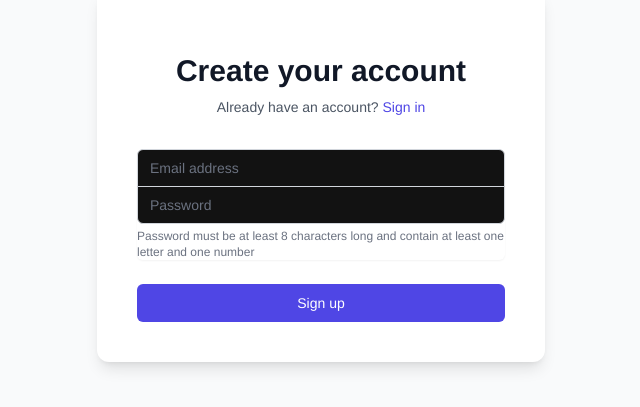
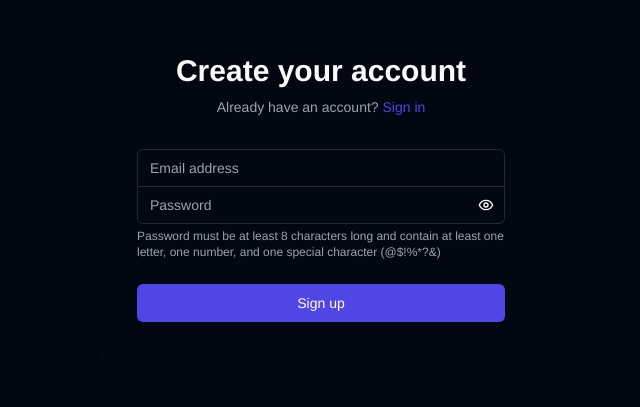
Before and after one commit to bilalmoten/rapidsitefinal, a Next.js app: page /signup in a window 1280 px wide. Shown: the part 225-632 px from the top of the page, without its empty margins (319-959 px from the left). Built offline with nearby package versions, Linux system fonts and the light colour scheme.

Commit message:
login and signup UI changes, adding show/hide button

```diff
--- /dev/null
+++ b/app/login/actions.ts
@@ -0,0 +1,32 @@
+"use server";
+
+import { createClient } from "@/utils/supabase/server";
+import { redirect } from "next/navigation";
+
+export async function signIn(formData: FormData) {
+    const email = formData.get("email") as string;
+    const password = formData.get("password") as string;
+    const supabase = await createClient();
+
+    const { error } = await supabase.auth.signInWithPassword({
+        email,
+        password,
+    });
+
+    if (error) {
+        let errorMessage = "Could not authenticate user";
+
+        if (error.message.includes("Invalid login credentials")) {
+            errorMessage = "Invalid email or password";
+        } else if (error.message.includes("Email not confirmed")) {
+            errorMessage = "Please verify your email before logging in";
+        } else if (error.message.includes("Too many requests")) {
+            errorMessage = "Too many login attempts. Please try again later";
+        }
+
+        console.error("Login error:", error.message);
+        return redirect(`/login?message=${encodeURIComponent(errorMessage)}`);
+    }
+
+    return redirect("/dashboard");
+}
--- a/app/login/page.tsx
+++ b/app/login/page.tsx
@@ -1,45 +1,18 @@
+"use client";
 import Link from "next/link";
-import { createClient } from "@/utils/supabase/server";
-import { redirect } from "next/navigation";
 import { SubmitButton } from "./submit-button";
 import MotionWrapper from "@/components/MotionWrapper";
 import AnimatedLoginContent from "@/components/AnimatedLoginContent";
 import { FormMessage } from "@/components/form-message";
+import { Eye, EyeOff } from "lucide-react";
+import { useState } from "react";
+import { signIn } from "./actions";
+import { useSearchParams } from "next/navigation";
 
-export default async function Login(props: {
-  searchParams: Promise<{ message: string }>;
-}) {
-  const searchParams = await props.searchParams;
-
-  const signIn = async (formData: FormData) => {
-    "use server";
-
-    const email = formData.get("email") as string;
-    const password = formData.get("password") as string;
-    const supabase = await createClient();
-
-    const { error } = await supabase.auth.signInWithPassword({
-      email,
-      password,
-    });
-
-    if (error) {
-      let errorMessage = "Could not authenticate user";
-
-      if (error.message.includes("Invalid login credentials")) {
-        errorMessage = "Invalid email or password";
-      } else if (error.message.includes("Email not confirmed")) {
-        errorMessage = "Please verify your email before logging in";
-      } else if (error.message.includes("Too many requests")) {
-        errorMessage = "Too many login attempts. Please try again later";
-      }
-
-      console.error("Login error:", error.message);
-      return redirect(`/login?message=${encodeURIComponent(errorMessage)}`);
-    }
-
-    return redirect("/dashboard");
-  };
+export default function Login() {
+  const [showPassword, setShowPassword] = useState(false);
+  const searchParams = useSearchParams();
+  const message = searchParams?.get("message");
 
   return (
     <MotionWrapper className="flex h-screen">
@@ -66,16 +39,16 @@ export default async function Login(props: {
             </p>
           </div>
 
-          {searchParams?.message && (
+          {message && (
             <div
               className={`p-4 ${
-                searchParams.message.toLowerCase().includes("success")
+                message.toLowerCase().includes("success")
                   ? "bg-green-100 border-green-400 text-green-700"
                   : "bg-red-100 border-red-400 text-red-700"
               } border rounded-md`}
               role="alert"
             >
-              <p className="text-sm">{searchParams.message}</p>
+              <p className="text-sm">{message}</p>
             </div>
           )}
 
@@ -95,19 +68,29 @@ export default async function Login(props: {
                   placeholder="Email address"
                 />
               </div>
-              <div>
+              <div className="relative">
                 <label htmlFor="password" className="sr-only">
                   Password
                 </label>
                 <input
                   id="password"
                   name="password"
-                  type="password"
+                  type={showPassword ? "text" : "password"}
                   autoComplete="current-password"
                   required
-                  className="appearance-none rounded-none relative block w-full px-3 py-2 border border-input placeholder-muted-foreground text-foreground rounded-b-md focus:outline-none focus:ring-indigo-500 focus:border-indigo-500 focus:z-10 sm:text-sm bg-background"
+                  className="appearance-none rounded-none relative block w-full px-3 py-2 pr-10 border border-input placeholder-muted-foreground text-foreground rounded-b-md focus:outline-none focus:ring-indigo-500 focus:border-indigo-500 focus:z-10 sm:text-sm bg-background"
                   placeholder="Password"
                 />
+                <div
+                  onClick={() => setShowPassword(!showPassword)}
+                  className="absolute right-0 h-full flex items-center px-3 text-muted-foreground hover:text-foreground cursor-pointer"
+                >
+                  {showPassword ? (
+                    <EyeOff className="h-4 w-4" />
+                  ) : (
+                    <Eye className="h-4 w-4" />
+                  )}
+                </div>
               </div>
             </div>
 
--- /dev/null
+++ b/app/signup/actions.ts
@@ -0,0 +1,39 @@
+"use server";
+
+import { createClient } from "@/utils/supabase/server";
+import { redirect } from "next/navigation";
+
+export async function signUp(formData: FormData) {
+    const siteUrl = "https://aiwebsitebuilder.tech";
+    const email = formData.get("email") as string;
+    const password = formData.get("password") as string;
+
+    const supabase = await createClient();
+
+    console.log("Signup attempt with:", {
+        email,
+        redirectUrl: `${siteUrl}/auth/callback`,
+    });
+
+    const { error } = await supabase.auth.signUp({
+        email,
+        password,
+        options: {
+            emailRedirectTo: `${siteUrl}/auth/callback`,
+            data: {
+                redirect_url: `${siteUrl}/auth/callback`,
+            },
+        },
+    });
+
+    if (error) {
+        console.error("Signup error:", error);
+        return redirect(
+            `/signup?message=${encodeURIComponent(
+                error.message || "Sorry, we couldn't create your account"
+            )}`
+        );
+    }
+
+    return redirect("/signup?message=Check your email to verify your account");
+}
--- a/app/signup/page.tsx
+++ b/app/signup/page.tsx
@@ -1,68 +1,33 @@
+"use client";
 import Link from "next/link";
-import { headers } from "next/headers";
-import { createClient } from "@/utils/supabase/server";
-import { redirect } from "next/navigation";
 import { SubmitButton } from "../login/submit-button";
+import { Eye, EyeOff } from "lucide-react";
+import { useState } from "react";
+import { signUp } from "./actions";
+import { useSearchParams } from "next/navigation";
 
 // Add password requirements
-const PASSWORD_REGEX = /^(?=.*[A-Za-z])(?=.*\d)[A-Za-z\d]{8,}$/;
+const PASSWORD_REGEX =
+  /^(?=.*[A-Za-z])(?=.*\d)(?=.*[@$!%*?&])[A-Za-z\d@$!%*?&]{8,}$/;
 const PASSWORD_REQUIREMENTS =
-  "Password must be at least 8 characters long and contain at least one letter and one number";
+  "Password must be at least 8 characters long and contain at least one letter, one number, and one special character (@$!%*?&)";
 
 // Add this validation regex near the top with other constants
 const EMAIL_REGEX = /^[a-zA-Z0-9._-]+@[a-zA-Z0-9.-]+\.[a-zA-Z]{2,6}$/;
 
-export default async function Signup(props: {
-  searchParams: Promise<{ message: string }>;
-}) {
-  const searchParams = await props.searchParams;
-  const signUp = async (formData: FormData) => {
-    "use server";
-
-    const siteUrl = "https://aiwebsitebuilder.tech";
-    const email = formData.get("email") as string;
-    const password = formData.get("password") as string;
-
-    // Create a service role client for checking users
-    // const supabaseAdmin = await createClient();
-    const supabase = await createClient();
-
-    console.log("Signup attempt with:", {
-      email,
-      redirectUrl: `${siteUrl}/auth/callback`,
-    });
-
-    const { error } = await supabase.auth.signUp({
-      email,
-      password,
-      options: {
-        emailRedirectTo: `${siteUrl}/auth/callback`,
-        data: {
-          redirect_url: `${siteUrl}/auth/callback`,
-        },
-      },
-    });
-
-    if (error) {
-      console.error("Signup error:", error);
-      return redirect(
-        `/signup?message=${encodeURIComponent(
-          error.message || "Sorry, we couldn't create your account"
-        )}`
-      );
-    }
-
-    return redirect("/signup?message=Check your email to verify your account");
-  };
+export default function Signup() {
+  const [showPassword, setShowPassword] = useState(false);
+  const searchParams = useSearchParams();
+  const message = searchParams?.get("message");
 
   return (
-    <div className="flex h-screen w-full items-center justify-center bg-gray-50">
-      <div className="w-full max-w-md space-y-8 p-10 bg-white rounded-xl shadow-lg">
+    <div className="flex h-screen w-full items-center justify-center bg-background">
+      <div className="w-full max-w-md space-y-8 p-10 bg-card rounded-xl shadow-lg">
         <div className="text-center">
-          <h2 className="mt-6 text-3xl font-bold text-gray-900">
+          <h2 className="mt-6 text-3xl font-bold text-foreground">
             Create your account
           </h2>
-          <p className="mt-2 text-sm text-gray-600">
+          <p className="mt-2 text-sm text-muted-foreground">
             Already have an account?{" "}
             <Link
               href="/login"
@@ -86,26 +51,37 @@ export default async function Signup(props: {
                 title="Please enter a valid email address"
                 autoComplete="email"
                 required
-                className="appearance-none rounded-none relative block w-full px-3 py-2 border border-gray-300 placeholder-gray-500 text-gray-900 rounded-t-md focus:outline-none focus:ring-indigo-500 focus:border-indigo-500 focus:z-10 sm:text-sm"
+                className="appearance-none rounded-none relative block w-full px-3 py-2 border border-input placeholder-muted-foreground text-foreground rounded-t-md focus:outline-none focus:ring-indigo-500 focus:border-indigo-500 focus:z-10 sm:text-sm bg-background"
                 placeholder="Email address"
               />
             </div>
-            <div>
+            <div className="relative">
               <label htmlFor="password" className="sr-only">
                 Password
               </label>
               <input
                 id="password"
                 name="password"
-                type="password"
+                type={showPassword ? "text" : "password"}
                 autoComplete="new-password"
                 required
                 pattern={PASSWORD_REGEX.source}
                 title={PASSWORD_REQUIREMENTS}
-                className="appearance-none rounded-none relative block w-full px-3 py-2 border border-gray-300 placeholder-gray-500 text-gray-900 rounded-b-md focus:outline-none focus:ring-indigo-500 focus:border-indigo-500 focus:z-10 sm:text-sm"
+                className="appearance-none rounded-none relative block w-full px-3 py-2 pr-10 border border-input placeholder-muted-foreground text-foreground rounded-b-md focus:outline-none focus:ring-indigo-500 focus:border-indigo-500 focus:z-10 sm:text-sm bg-background"
                 placeholder="Password"
               />
-              <p className="mt-1 text-xs text-gray-500">
+              <button
+                type="button"
+                onClick={() => setShowPassword(!showPassword)}
+                className="absolute top-0 right-0 h-[38px] w-[38px] flex items-center justify-center"
+              >
+                {showPassword ? (
+                  <EyeOff className="h-4 w-4" />
+                ) : (
+                  <Eye className="h-4 w-4" />
+                )}
+              </button>
+              <p className="mt-1 text-xs text-muted-foreground">
                 {PASSWORD_REQUIREMENTS}
               </p>
             </div>
@@ -121,14 +97,14 @@ export default async function Signup(props: {
             </SubmitButton>
           </div>
         </form>
-        {searchParams?.message && (
+        {message && (
           <div
             className="mt-4 p-4 bg-blue-100 border border-blue-400 text-blue-700 px-4 py-3 rounded relative"
             role="alert"
           >
             <p className="font-bold">Important:</p>
-            <p className="block sm:inline">{searchParams.message}</p>
-            {searchParams.message.includes("Check your email") && (
+            <p className="block sm:inline">{message}</p>
+            {message.includes("Check your email") && (
               <p className="mt-2">
                 Please check your email inbox and spam folder for a verification
                 link. You need to verify your email before you can log in.
```
